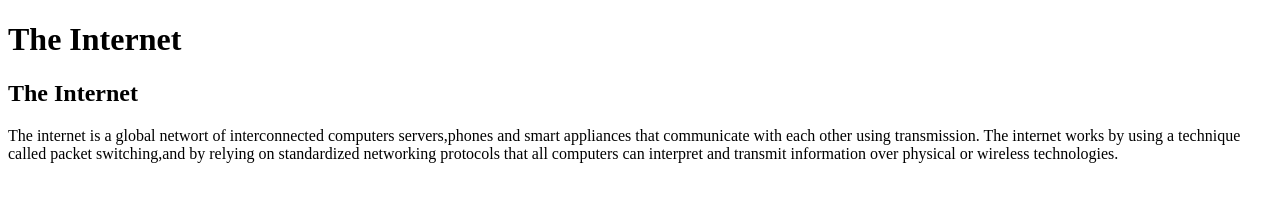
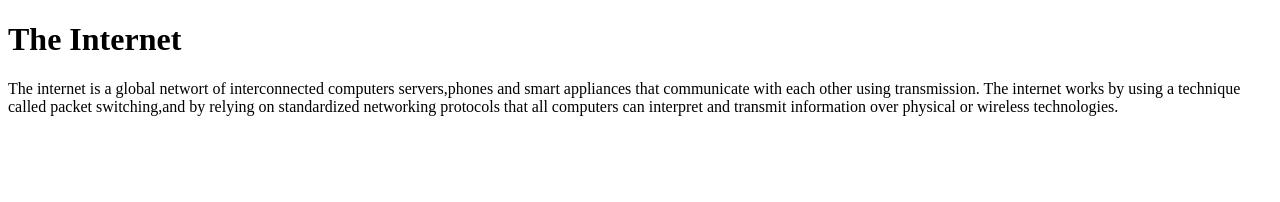
Before and after one commit to Nicky-x-238/index.html-2, a plain HTML site: page index.html in a window 1280 px wide. Drawn offline with Linux system fonts and the light colour scheme.

Commit message:
Update index.html

```diff
--- a/index.html
+++ b/index.html
@@ -5,7 +5,6 @@
         </head>
 <body>
     <h1> The Internet</h1>
-    <h2> The Internet</h2>
     <p>The internet is a global networt of interconnected computers
     servers,phones and smart appliances that communicate with each
     other using transmission.
```
